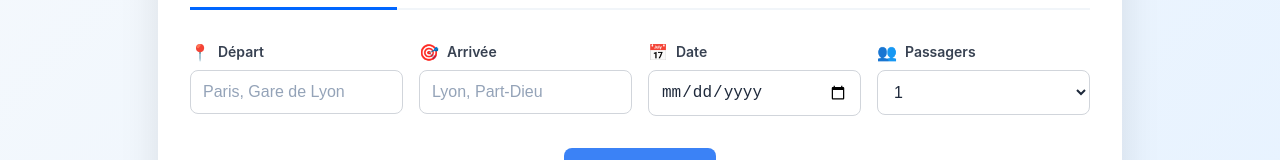
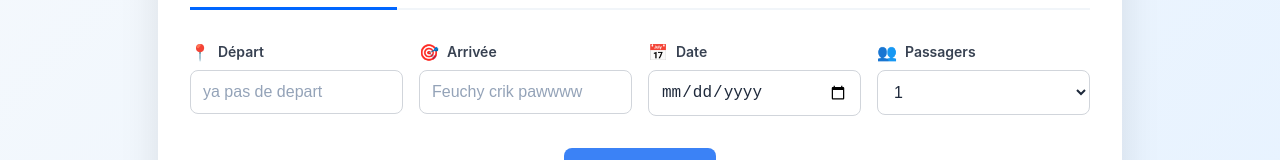
Before and after one commit to clepix21/Fumotion, a React (Create React App) app in the folder app/frontend/: page / in a window 1280 px wide. Shown: the part 526-686 px from the top of the page. Built offline with nearby package versions, Linux system fonts and the light colour scheme.

Commit message:
feat: mettre à jour les placeholders des champs de recherche pour plus de clarté

```diff
--- a/app/frontend/src/pages/HomePage.js
+++ b/app/frontend/src/pages/HomePage.js
@@ -76,7 +76,7 @@ export default function HomePage() {
                     </label>
                     <input
                       type="text"
-                      placeholder="Paris, Gare de Lyon"
+                      placeholder="ya pas de depart"
                       className="form-input"
                       value={searchData.departure}
                       onChange={(e) => setSearchData({ ...searchData, departure: e.target.value })}
@@ -90,7 +90,7 @@ export default function HomePage() {
                     </label>
                     <input
                       type="text"
-                      placeholder="Lyon, Part-Dieu"
+                      placeholder="Feuchy crik pawwww"
                       className="form-input"
                       value={searchData.arrival}
                       onChange={(e) => setSearchData({ ...searchData, arrival: e.target.value })}
```
